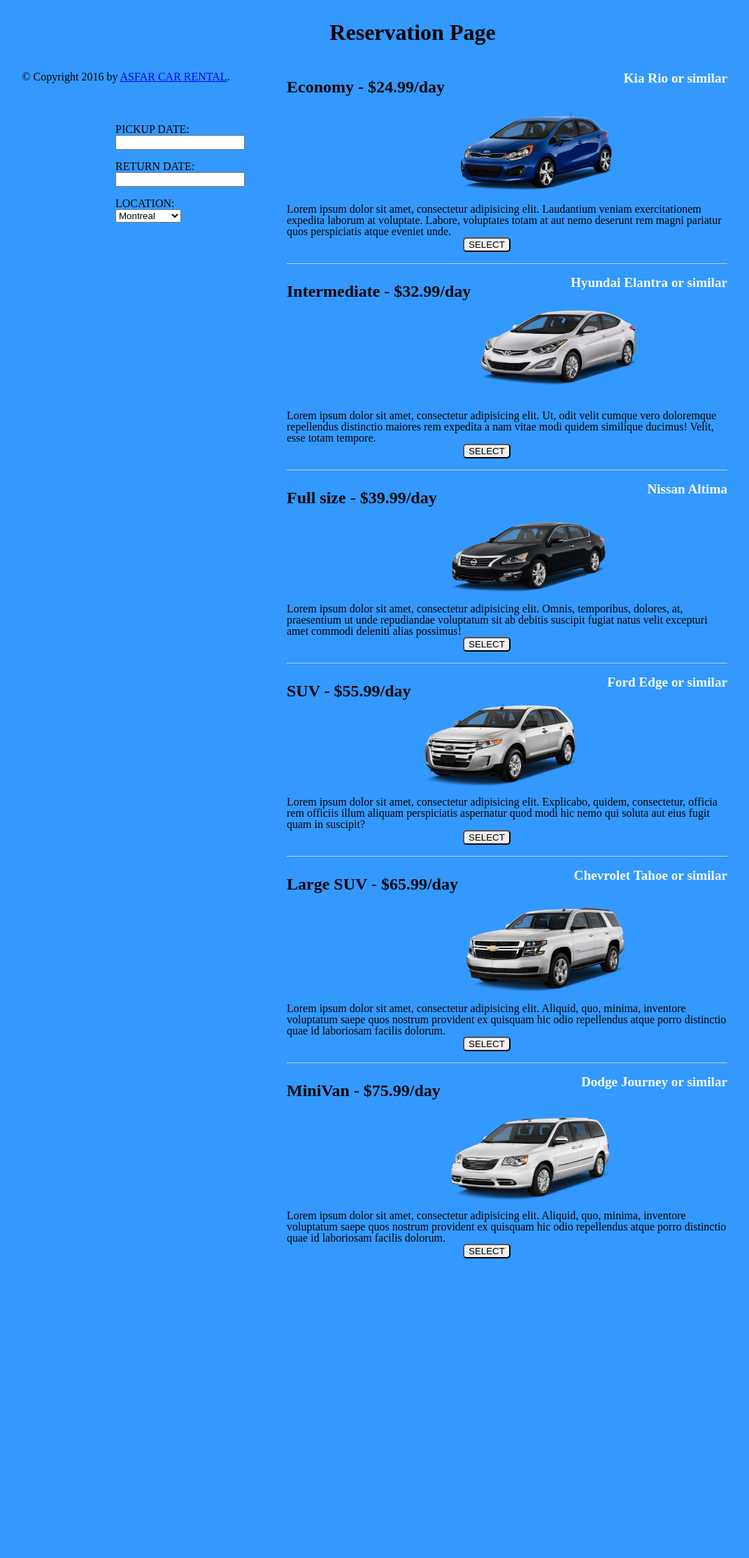
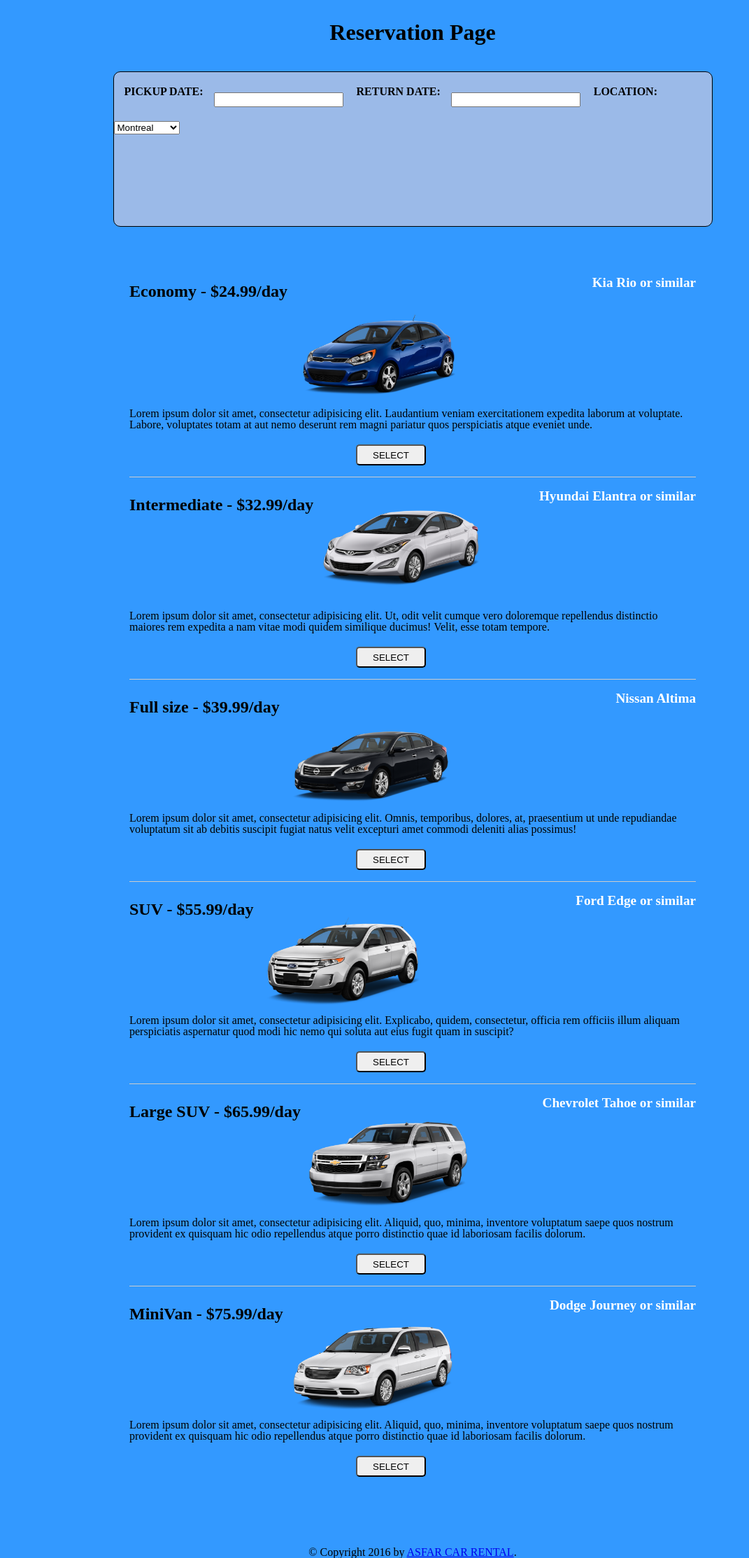
Before and after one commit to yaohengmo/CarRental, a PHP site: template templates/reservation.html.twig in a window 1280 px wide. Shown: the part 200-2426 px from the top of the page at 70% size, without its empty margins (50-1121 px from the left). Before the commit the page ends 1998 px from the top, so only its background shows below. Run offline with PHP 8.4, Linux system fonts and the light colour scheme; the template is opened without the code that fills it, so the values that code supplies are empty; some libraries are stand-ins or nearby versions.

Commit message:
changes to reservation page

```diff
--- a/styles.css
+++ b/styles.css
@@ -74,23 +74,27 @@ h3 {
     float: right;
     vertical-align: -300px;
 }
-#date {
-    margin-top: 50px;
-   position: fixed;
-
-    border-style: outset;
-    border-radius: 10px;
-    padding: 25px;
+.datepicker{
+    display: inline-block;
+    margin-top: 20px;
+    margin-left: 15px;
+}
+#selectlocation {
+    display: inline-block;
+    margin-top: 20px;
 }
 button {
+    width: 100px;
+    height: 30px;
     margin-left: 40%;
+    margin-top: 20px;
     border-radius: 5px;
 }
-#rightcolumn {
-    float: right;
+#centercolumn {
+    float: center;
     padding: 0;
-    margin: 0;
-    width: 70%;
+    margin: auto;
+    width: 90%;
 
     background-color: cce5ff;
 }
@@ -104,5 +108,15 @@ button {
     float: right;
 }
 #footer {
+    margin-top: 100px;
     text-align: center;
 }
+#toppanel {
+    width: 95%;
+    height: 220px;
+    border: 1px solid black;
+    border-radius: 10px;
+    margin: auto;
+    margin-bottom: 70px;
+    background-color: #9bbae8;
+}
--- a/templates/reservation.html.twig
+++ b/templates/reservation.html.twig
@@ -11,11 +11,7 @@
         $( function() {
     $( ".datepicker" ).datepicker();
     } );
-
     </script>
-
-
-
     {% endblock %}
 {% block content %}
 
@@ -30,15 +26,11 @@
     </ul>
 {% endif %}
 
-
-<div id="leftcolumn"
-
-     <br>
-    <div id="date">
-        PICKUP DATE: <br><input class="datepicker" type="text" name="pickupDate" value="{{v.pickupDate}}">
-    <span id="result"></span><br><br>
-    RETURN DATE: <br><input class="datepicker" type="text" name="returnDate" value="{{v.returnDate}}"><br><br>
-    LOCATION: <br>
+<div id="toppanel">
+    <h4 class=datepicker>PICKUP DATE:</h4><input class="datepicker" type="text" name="pickupDate" value="{{v.pickupDate}}">
+    <span id="result"></span>
+    <h4 class=datepicker>RETURN DATE:</h4><input class="datepicker" type="text" name="returnDate" value="{{v.returnDate}}">
+    <h4 class=datepicker>LOCATION:</h4>
     <select id="selectlocation">
         <option value="montreal">Montreal</option>
         <option value="toronto">Toronto</option>
@@ -46,11 +38,10 @@
         <option value="vancouver">Vancouver</option>
         <option value="novascotia">Nova Scotia</option>
     </select><br><br>
-    <!--<input type="submit" value="Continue">-->
-    </div>
+
 </div>
 
-    <div id="rightcolumn"
+    <div id="centercolumn">
          <div class="row">
             <div class="col-md-7">
                 <h2>Economy - $24.99/day</h2>
```
